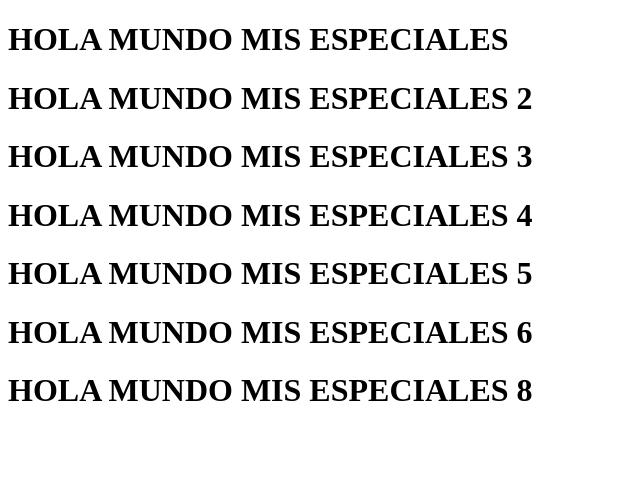
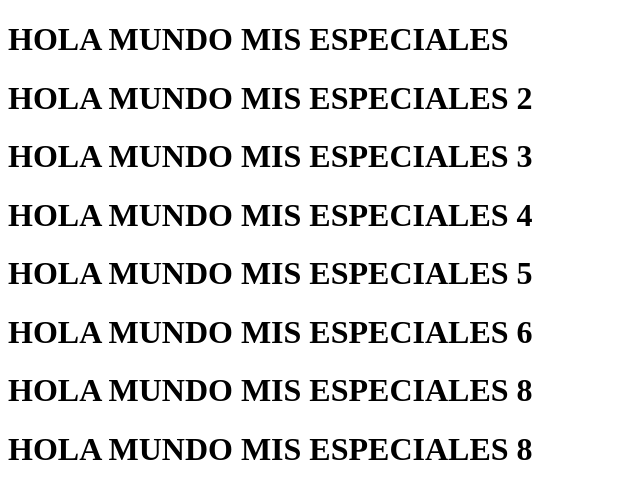
Before and after one commit to JGSaMueLrm/team-branch-senati, a plain HTML site: page index.html in a window 1280 px wide. Shown: the whole page, without its empty margins (0-640 px from the left). Drawn offline with Linux system fonts and the light colour scheme.

Commit message:
Cambios finales

```diff
--- a/index.html
+++ b/index.html
@@ -13,5 +13,6 @@
     <h1>HOLA MUNDO MIS ESPECIALES 5</h1>
     <h1>HOLA MUNDO MIS ESPECIALES 6</h1>
     <h1>HOLA MUNDO MIS ESPECIALES 8</h1>
+    <h1>HOLA MUNDO MIS ESPECIALES 8</h1>
 </body>
 </html>
```
